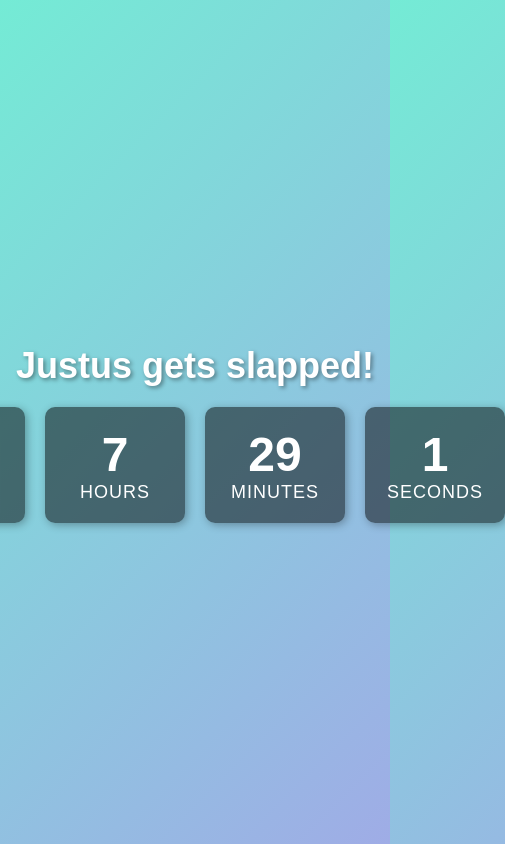
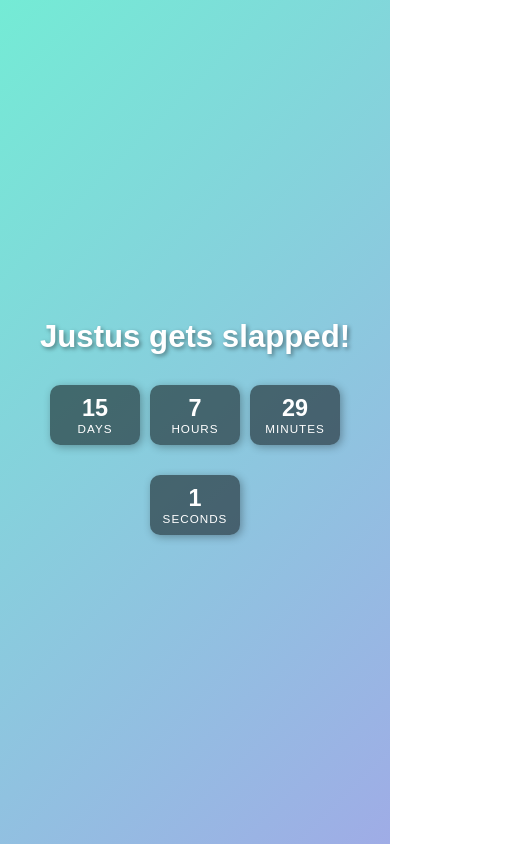
Before and after one commit to LeonKV/LeonKV.github.io, a plain HTML site: page index.html in a window 390 px wide. Shown: the whole page, 505 px wide, since content can reach past the window. Drawn offline with Linux system fonts and the light colour scheme.

Commit message:
Mobile friendly

```diff
--- a/styles.css
+++ b/styles.css
@@ -7,14 +7,17 @@ body {
     margin: 0;
     background: linear-gradient(135deg, #74ebd5, #9face6);
     color: #fff;
+    padding: 20px; /* Some padding for mobile devices */
+    box-sizing: border-box; /* Ensures padding is included in width calculations */
 }
 
 .countdown-container {
     text-align: center;
+    max-width: 100%;
 }
 
 h1 {
-    font-size: 36px;
+    font-size: 3rem; /* Fixed size for better readability on desktops */
     margin-bottom: 20px;
     text-shadow: 2px 2px 4px rgba(0, 0, 0, 0.4);
 }
@@ -22,26 +25,52 @@ h1 {
 #countdown {
     display: flex;
     justify-content: center;
-    gap: 20px;
+    gap: 20px; /* Sufficient gap for desktop */
+    flex-wrap: wrap; /* Allows time boxes to wrap on small screens */
 }
 
 .time-box {
     background: rgba(0, 0, 0, 0.5);
-    padding: 20px;
+    padding: 20px; /* More padding for desktop */
     border-radius: 10px;
-    width: 100px;
+    width: 120px; /* Increased width for desktop */
     box-shadow: 2px 2px 8px rgba(0, 0, 0, 0.3);
+    margin: 10px 0;
 }
 
 .time-box span {
     display: block;
-    font-size: 48px;
+    font-size: 3rem; /* Larger font size for desktop */
     font-weight: bold;
 }
 
 .time-box p {
     margin: 0;
-    font-size: 18px;
+    font-size: 1.2rem; /* Larger font size for desktop */
     text-transform: uppercase;
     letter-spacing: 1px;
 }
+
+/* Media Query for Small Screens */
+@media (max-width: 600px) {
+    h1 {
+        font-size: 8vw; /* Scales down for small screens */
+    }
+
+    #countdown {
+        gap: 10px; /* Reduced gap for mobile */
+    }
+
+    .time-box {
+        width: 70px; /* Smaller width for mobile */
+        padding: 10px; /* Less padding for mobile */
+    }
+
+    .time-box span {
+        font-size: 6vw; /* Scales down for mobile */
+    }
+
+    .time-box p {
+        font-size: 3vw; /* Scales down for mobile */
+    }
+}
```
